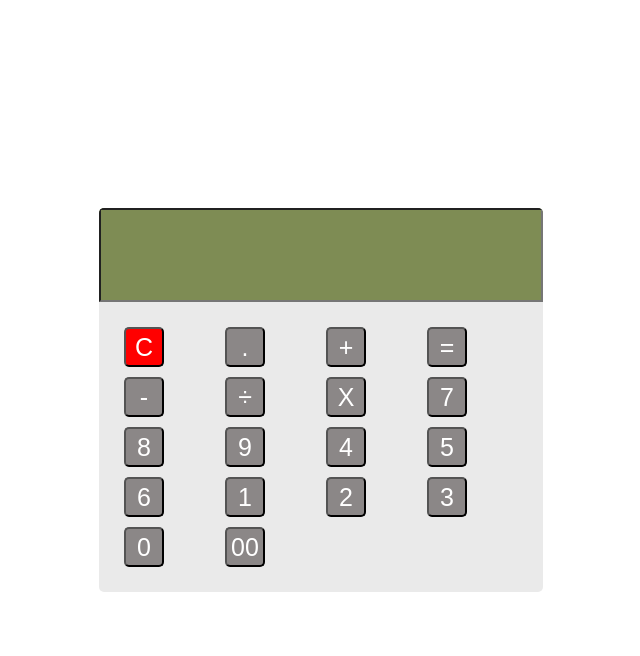
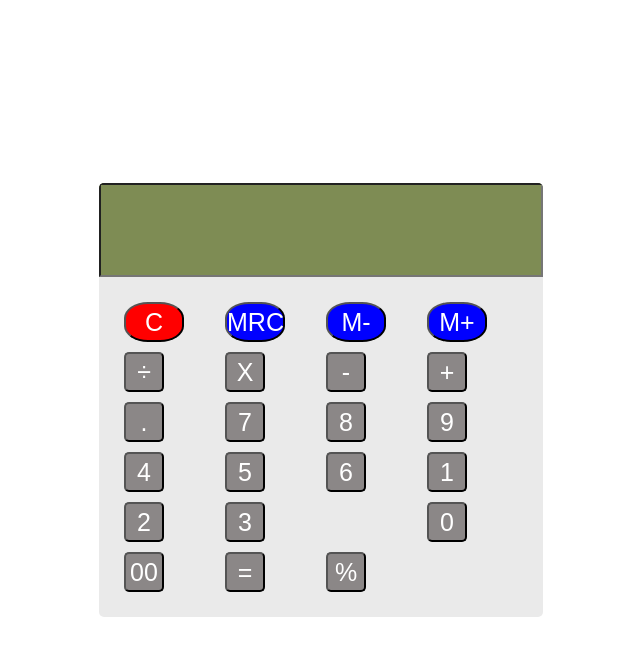
Before and after one commit to otavioboyko/Faculdade, a PHP site: page /calculo.html in a window 1280 px wide. Shown: the top 656 px of the page, without its empty margins (319-959 px from the left). Run offline with PHP 8.4, Linux system fonts and the light colour scheme.

Commit message:
Eu não aguento mais

```diff
--- a/calculadora/calculo.html
+++ b/calculadora/calculo.html
@@ -8,28 +8,36 @@
 </head>
 <body>
     <div class="calculadora">
-        <input type="display" class="display" readonly>
+        <input type="text" class="display" readonly>
         <div class="jisuan">
-    <button class="apagar" onclick="apagar('') ">C</button>
-    <button onclick="calcular('.')">.</button>
-    <button onclick="calcular('+')">+</button>
-    <button class="igual" onclick="igual()">=</button>
-    <button onclick="calcular('-')">-</button>
+            <button class="apagar" onclick="apagar()">C</button>
+            <button class="emme" onclick="calcular('Enfeite')">MRC</button>
+            <button class="emme" onclick="calcular('Enfeite')">M-</button>
+            <button class="emme" onclick="calcular('Enfeite')">M+</button>
+
             <button onclick="calcular('/')">÷</button>
             <button onclick="calcular('*')">X</button>
+            <button onclick="calcular('-')">-</button>
+            <button onclick="calcular('+')">+</button>
 
-    <button onclick="calcular('1')">7</button>
-    <button onclick="calcular('2')">8</button>
-    <button onclick="calcular('3')">9</button>
+            <button onclick="calcular('.')">.</button>
+            <button onclick="calcular('7')">7</button>
+            <button onclick="calcular('8')">8</button>
+            <button onclick="calcular('9')">9</button>
 
             <button onclick="calcular('4')">4</button>
             <button onclick="calcular('5')">5</button>
             <button onclick="calcular('6')">6</button>
-    <button onclick="calcular('7')">1</button>
-    <button onclick="calcular('8')">2</button>
-    <button onclick="calcular('9')">3</button>
+
+            <button onclick="calcular('1')">1</button>
+            <button onclick="calcular('2')">2</button>
+            <button onclick="calcular('3')">3</button>
+            <button style="visibility: hidden;"></button>
+
             <button onclick="calcular('0')">0</button>
             <button onclick="calcular('00')">00</button>
+            <button class="igual" onclick="igual()">=</button>
+            <button onclick="calcular('%')">%</button>
         </div>
     </div>
 
--- a/calculadora/estilo.css
+++ b/calculadora/estilo.css
@@ -46,7 +46,15 @@ button {
     padding: 25px;
 }
 
+.emme {
+    background-color: blue;
+    border-radius: 40%;
+    width: 60px;
+}
+
 .apagar {
     background-color: red;
     color: white;
+    border-radius: 40%;
+    width: 60px;
 }
--- a/calculadora/programa.js
+++ b/calculadora/programa.js
@@ -1,13 +1,30 @@
-const display = document.getElementsByClassName("display");
+const display = document.querySelector(".display");
 
         function calcular(input) {
-    display.value += input
+            display.value += input;
         }
 
         function apagar() {
-
+            display.value = '';
         }
 
         function igual() {
+            let displayValue = display.value;
+            try {
+                if (displayValue.includes('%')) {
+                    let [num, percent] = displayValue.split('%');
+                    num = parseFloat(num.trim());
+                    percent = parseFloat(percent.trim());
 
+                    if (!isNaN(num) && !isNaN(percent)) {
+                        display.value = (num * percent) / 100;
+                    } else {
+                        display.value = 'Erro';
                     }
+                } else {
+                    display.value = eval(displayValue);
+                }
+            } catch (e) {
+                display.value = 'Erro';
+            }
+        }
```
Lines whose indentation alone changed are shown as unchanged.
